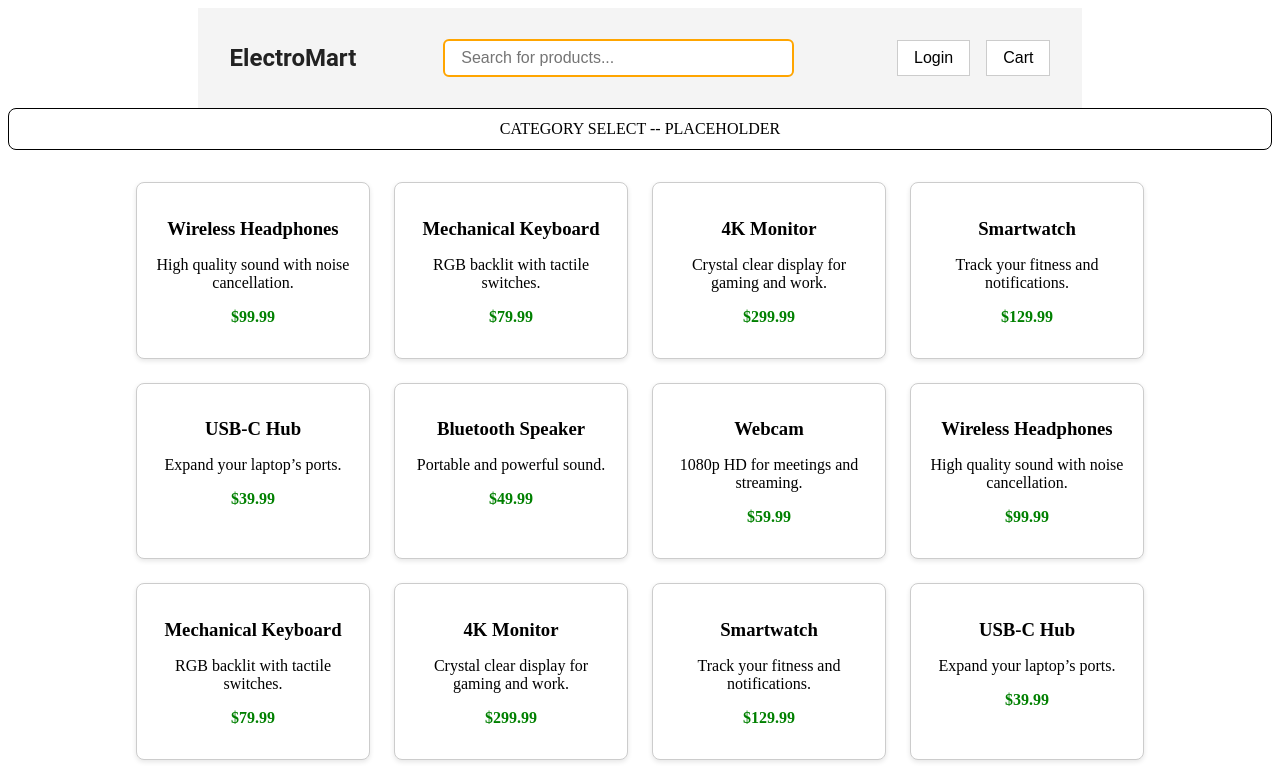
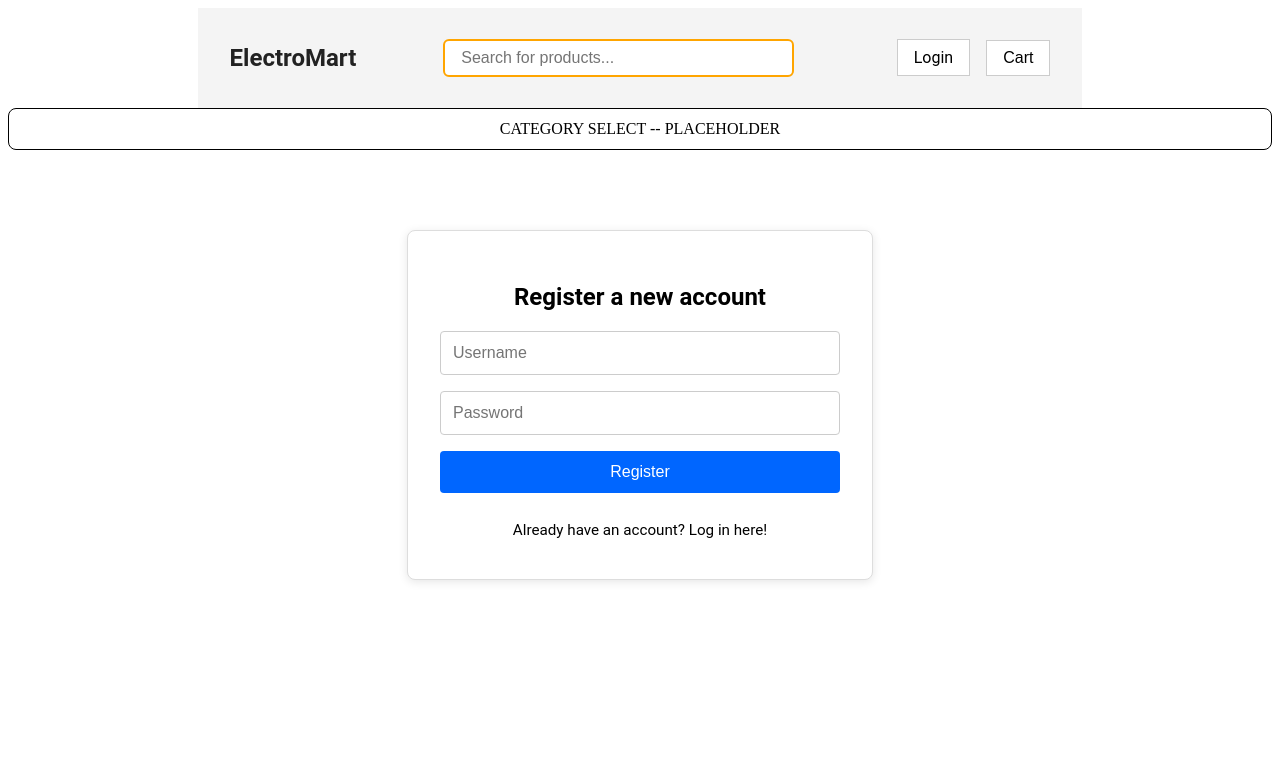
Before and after one commit to MikaelFinsrud/Group25, a React (Vite) app in the folder client/: page /registration in a window 1280 px wide. Shown: the top 782 px of the page. Built offline with nearby package versions, Linux system fonts and the light colour scheme.

Commit message:
added login and registration pages + client-sided routing

```diff
--- a/client/package.json
+++ b/client/package.json
@@ -11,7 +11,8 @@
   },
   "dependencies": {
     "react": "^19.0.0",
-    "react-dom": "^19.0.0"
+    "react-dom": "^19.0.0",
+    "react-router-dom": "^7.4.1"
   },
   "devDependencies": {
     "@eslint/js": "^9.21.0",
--- a/client/src/App.jsx
+++ b/client/src/App.jsx
@@ -1,15 +1,22 @@
-import products from './products';
-import ProductCard from './components/ProductCard';
-import './App.css';
+import { BrowserRouter as Router, Routes, Route } from 'react-router-dom';
+import LoginPage from './pages/LoginPage';
+import HomePage from './pages/HomePage';
+import RegistrationPage from './pages/RegistrationPage';
+import Header from './components/Header.jsx'
+import Categories from './components/Categories.jsx'
 
 function App() {
   return (
-    <div className="product-grid">
-      {products.map((product) => (
-        <ProductCard key={product.id} product={product} />
-      ))}
-    </div>
-  );
+    <>
+      <Header />
+      <Categories />
+      <Routes>
+        <Route path="/" element={<HomePage />} />
+        <Route path="/login" element={<LoginPage />} />
+        <Route path="/registration" element={<RegistrationPage />} />
+      </Routes>
+    </>
+  )
 }
 
 export default App;
--- a/client/src/components/Header.jsx
+++ b/client/src/components/Header.jsx
@@ -1,4 +1,5 @@
 import './header.css'
+import { Link } from 'react-router-dom';
 
 function Header() {
     return(
@@ -13,7 +14,7 @@ function Header() {
                 </div>
 
                 <div className="header-right">
-                    <button>Login</button>
+                <Link to="/login" className="login-link">Login</Link>
                     <button>Cart</button>
                 </div>
             </div>
--- a/client/src/components/header.css
+++ b/client/src/components/header.css
@@ -38,3 +38,14 @@
     border: 1px solid #ccc;
     cursor: pointer;
   }
+
+  .login-link{
+    margin-left: 1rem;
+    padding: 0.5rem 1rem;
+    font-size: 1rem;
+    background-color: white;
+    border: 1px solid #ccc;
+    cursor: pointer;
+    text-decoration: none;
+    color: black;
+  }
--- a/client/src/main.jsx
+++ b/client/src/main.jsx
@@ -1,13 +1,12 @@
 import { StrictMode } from 'react'
 import { createRoot } from 'react-dom/client'
+import { BrowserRouter } from 'react-router-dom';
 import App from './App.jsx'
-import Header from './components/Header.jsx'
-import Categories from './components/Categories.jsx'
 
 createRoot(document.getElementById('root')).render(
   <StrictMode>
-    <Header />
-    <Categories />
-    <App />
-  </StrictMode>,
-)
+    <BrowserRouter>
+     <App />
+    </BrowserRouter>
+  </StrictMode>
+);
--- /dev/null
+++ b/client/src/pages/HomePage.css
@@ -0,0 +1,7 @@
+.product-grid {
+    display: flex;
+    flex-wrap: wrap;
+    justify-content: center;
+    gap: 1.5rem;
+    padding: 2rem;
+}
--- /dev/null
+++ b/client/src/pages/HomePage.jsx
@@ -0,0 +1,15 @@
+import products from '../products';
+import ProductCard from '../components/ProductCard';
+import './HomePage.css';
+
+function HomePage() {
+    return (
+      <div className="product-grid">
+        {products.map((product) => (
+          <ProductCard key={product.id} product={product} />
+        ))}
+      </div>
+    );
+  }
+
+  export default HomePage;
--- /dev/null
+++ b/client/src/pages/LoginPage.css
@@ -0,0 +1,56 @@
+.login-container {
+    max-width: 400px;
+    margin: 5rem auto;
+    padding: 2rem;
+    border: 1px solid #ddd;
+    border-radius: 8px;
+    box-shadow: 0 2px 10px rgba(0,0,0,0.1);
+    background-color: #fff;
+    text-align: center;
+    font-family: roboto;
+  }
+
+  .login-form {
+    display: flex;
+    flex-direction: column;
+    gap: 1rem;
+  }
+
+  .login-form input {
+    padding: 0.75rem;
+    font-size: 1rem;
+    border: 1px solid #ccc;
+    border-radius: 4px;
+  }
+
+  .login-form button {
+    padding: 0.75rem;
+    font-size: 1rem;
+    background-color: #0066ff;
+    color: white;
+    border: none;
+    border-radius: 4px;
+    cursor: pointer;
+    margin-bottom: 20px;
+  }
+
+  .login-form button:hover {
+    background-color: #0052cc;
+  }
+
+  .registration-link{
+    display: inline-block;
+    padding: 0.5rem 1rem;
+    border: none;
+    background: none;
+    color: black;
+    text-decoration: none;
+    font-size: 0.95rem;
+    transition: background-color 0.2s ease;
+    cursor: pointer;
+  }
+
+.registration-link:hover{
+    background-color: #f0f0f0;
+    border-radius: 4px;
+}
--- /dev/null
+++ b/client/src/pages/LoginPage.jsx
@@ -0,0 +1,20 @@
+import './LoginPage.css';
+import { Link } from 'react-router-dom';
+
+function LoginPage(){
+    return(
+        <>
+        <div className="login-container">
+            <h2>Login</h2>
+            <form className="login-form">
+                <input type="text" placeholder="Username" />
+                <input type="text" placeholder="Password" />
+                <button type="submit">Log in</button>
+            </form>
+            <Link to="/registration" className="registration-link">No account? Register here!</Link>
+        </div>
+        </>
+    );
+}
+
+export default LoginPage;
--- /dev/null
+++ b/client/src/pages/RegistrationPage.css
@@ -0,0 +1,56 @@
+.registration-container {
+  max-width: 400px;
+  margin: 5rem auto;
+  padding: 2rem;
+  border: 1px solid #ddd;
+  border-radius: 8px;
+  box-shadow: 0 2px 10px rgba(0,0,0,0.1);
+  background-color: #fff;
+  text-align: center;
+  font-family: roboto;
+}
+
+.registration-form {
+  display: flex;
+  flex-direction: column;
+  gap: 1rem;
+}
+
+.registration-form input {
+  padding: 0.75rem;
+  font-size: 1rem;
+  border: 1px solid #ccc;
+  border-radius: 4px;
+}
+
+.registration-form button {
+  padding: 0.75rem;
+  font-size: 1rem;
+  background-color: #0066ff;
+  color: white;
+  border: none;
+  border-radius: 4px;
+  cursor: pointer;
+  margin-bottom: 20px;
+}
+
+.registration-form button:hover {
+  background-color: #0052cc;
+}
+
+.login-back-link{
+  display: inline-block;
+  padding: 0.5rem 1rem;
+  border: none;
+  background: none;
+  color: black;
+  text-decoration: none;
+  font-size: 0.95rem;
+  transition: background-color 0.2s ease;
+  cursor: pointer;
+}
+
+.login-back-link:hover {
+  background-color: #f0f0f0;
+  border-radius: 4px;
+}
--- /dev/null
+++ b/client/src/pages/RegistrationPage.jsx
@@ -0,0 +1,20 @@
+import './RegistrationPage.css';
+import { Link } from 'react-router-dom';
+
+function RegistrationPage(){
+    return(
+        <>
+        <div className="registration-container">
+            <h2>Register a new account</h2>
+            <form className="registration-form">
+                <input type="text" placeholder="Username" />
+                <input type="text" placeholder="Password" />
+                <button type="submit">Register</button>
+            </form>
+            <Link to="/login" className="login-back-link">Already have an account? Log in here!</Link>
+        </div>
+        </>
+    );
+}
+
+export default RegistrationPage;
```
Also changed, not shown: 1 other file (tests, documents, lock files or other folders).
